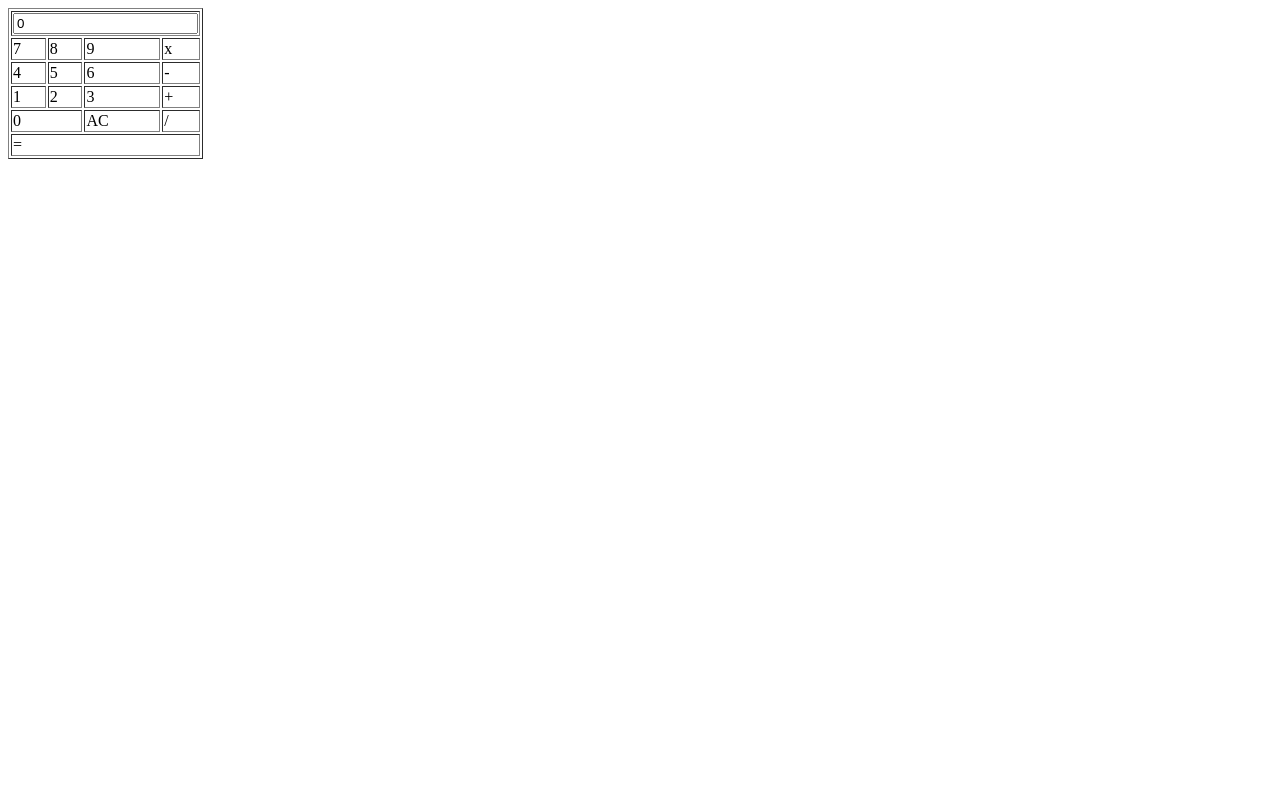
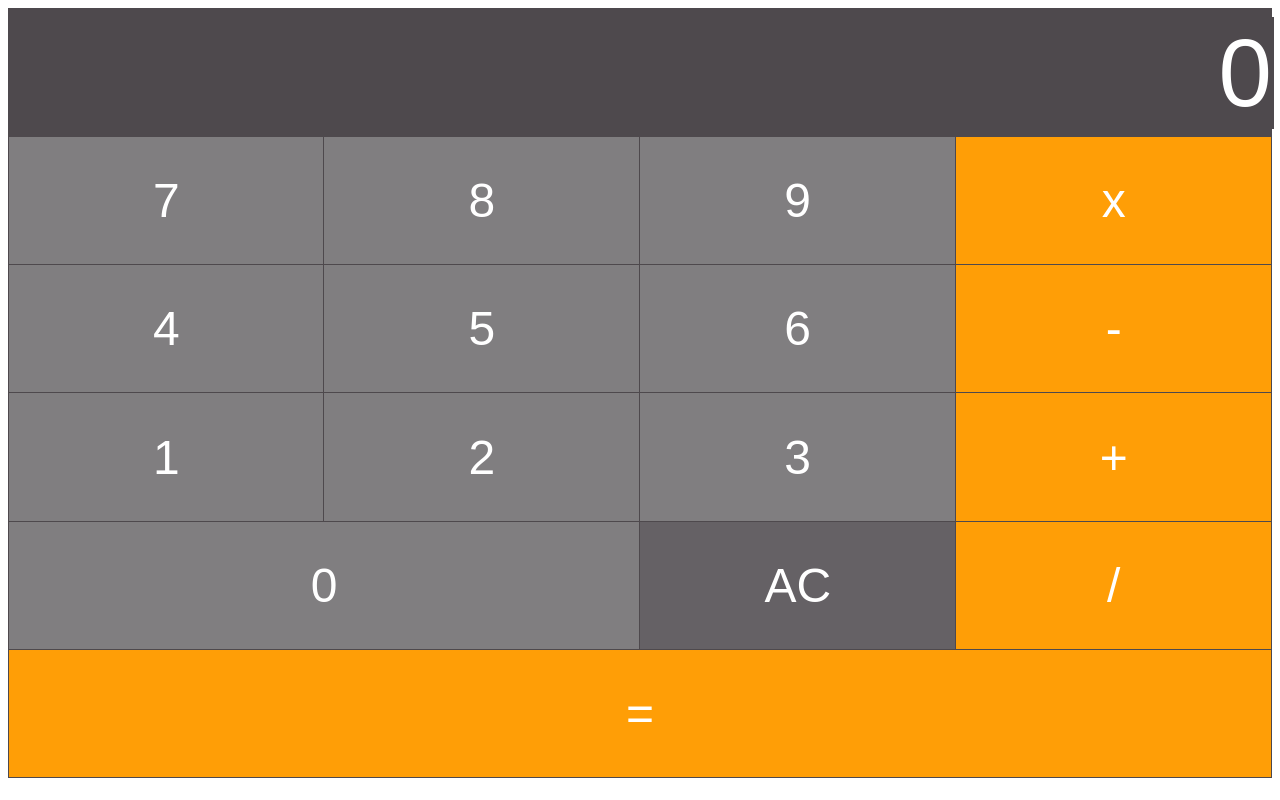
Before and after one commit to 1codequeen/calculatorApp, a plain HTML site: page index.html in a window 1280 px wide. Drawn offline with Linux system fonts and the light colour scheme.

Commit message:
added styling

```diff
--- a/index.html
+++ b/index.html
@@ -14,30 +14,32 @@
         </td>
       </tr>
       <tr>
-        <td onclick="digitBtnPressed(7)">7</td>
-        <td onclick="digitBtnPressed(8)">8</td>
-        <td onclick="digitBtnPressed(9)">9</td>
-        <td onclick="operatorBtnPressed('x')">x</td>
+        <td class="digitButton" onclick="digitBtnPressed(7)">7</td>
+        <td class="digitButton" onclick="digitBtnPressed(8)">8</td>
+        <td class="digitButton" onclick="digitBtnPressed(9)">9</td>
+        <td class="operatorButton" onclick="operatorBtnPressed('x')">x</td>
       </tr>
       <tr>
-        <td onclick="digitBtnPressed(4)">4</td>
-        <td onclick="digitBtnPressed(5)">5</td>
-        <td onclick="digitBtnPressed(6)">6</td>
-        <td onclick="operatorBtnPressed('-')">-</td>
+        <td class="digitButton" onclick="digitBtnPressed(4)">4</td>
+        <td class="digitButton" onclick="digitBtnPressed(5)">5</td>
+        <td class="digitButton" onclick="digitBtnPressed(6)">6</td>
+        <td class="operatorButton" onclick="operatorBtnPressed('-')">-</td>
       </tr>
       <tr>
-        <td onclick="digitBtnPressed(1)">1</td>
-        <td onclick="digitBtnPressed(2)">2</td>
-        <td onclick="digitBtnPressed(3)">3</td>
-        <td onclick="operatorBtnPressed('+')">+</td>
+        <td class="digitButton" onclick="digitBtnPressed(1)">1</td>
+        <td class="digitButton" onclick="digitBtnPressed(2)">2</td>
+        <td class="digitButton" onclick="digitBtnPressed(3)">3</td>
+        <td class="operatorButton" onclick="operatorBtnPressed('+')">+</td>
       </tr>
       <tr>
-        <td colspan="2" onclick="digitBtnPressed(0)">0</td>
-        <td onclick="btnACPressed()">AC</td>
-        <td onclick="operatorBtnPressed('/')">/</td>
+        <td class="digitButton" colspan="2" onclick="digitBtnPressed(0)">0</td>
+        <td class="ACButton" onclick="btnACPressed()">AC</td>
+        <td class="operatorButton" onclick="operatorBtnPressed('/')">/</td>
       </tr>
       <tr>
-        <td colspan="4" onclick="equalsBtnPressed()">=</td>
+        <td class="operatorButton" colspan="4" onclick="equalsBtnPressed()">
+          =
+        </td>
       </tr>
     </table>
     <script>
--- a/styles.css
+++ b/styles.css
@@ -0,0 +1,31 @@
+table {
+  color: #fff;
+  text-align: center;
+  border-collapse: collapse;
+  font: normal 3em Arial, Helvetica, sans-serif;
+}
+tr {
+  height: 16.02vh;
+  background-color: #4e494d;
+}
+td {
+  width: 25vw;
+  border: 1px solid #4e494d;
+}
+#inputBox {
+  background-color: #4e494d;
+  text-align: right;
+  width: 100%;
+  font-size: 2em;
+  color: #fff;
+  border: 0px;
+}
+.digitButton {
+  background-color: #807e80;
+}
+.operatorButton {
+  background-color: #ff9e06;
+}
+.ACButton {
+  background-color: #656165;
+}
```
